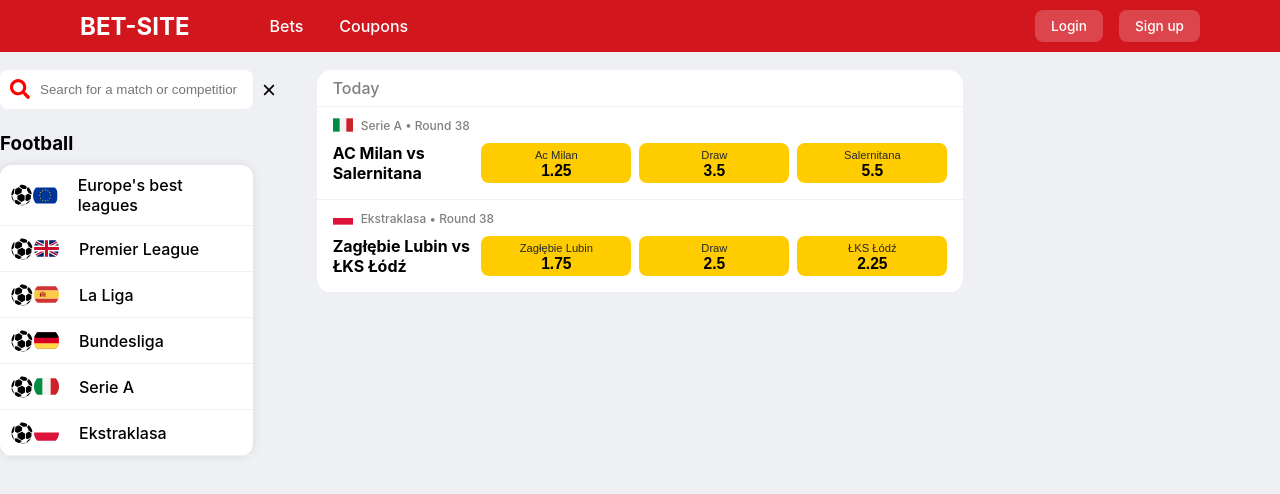
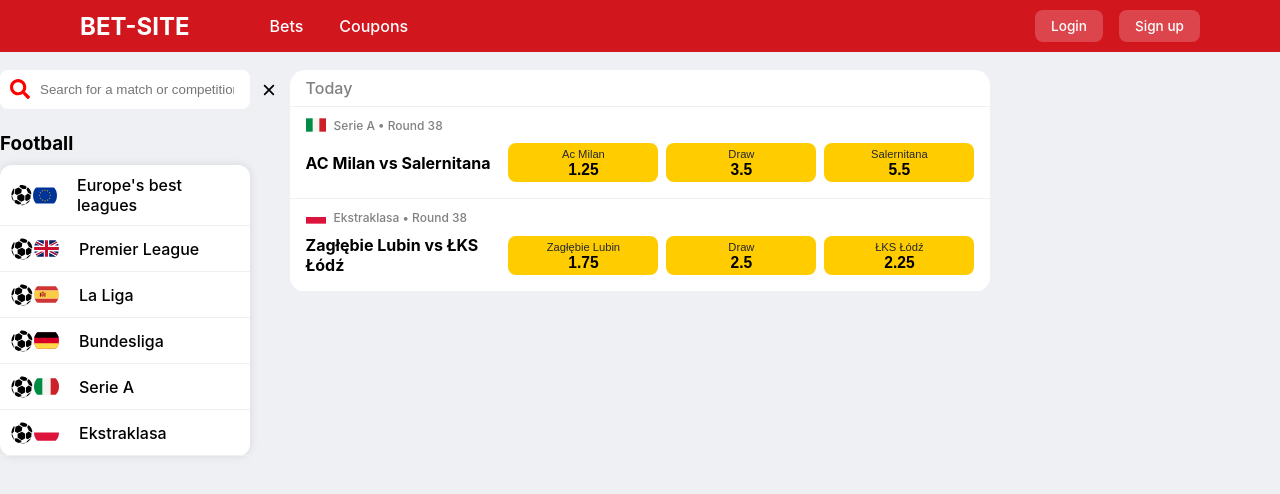
Before and after one commit to M3MONs/bet-simulator, a React (Create React App) app in the folder client/: page / in a window 1280 px wide. Shown: the top 494 px of the page. Built offline with nearby package versions, Linux system fonts and the light colour scheme.

Commit message:
refactor: Update grid layout and adjust gap size in HomePage

```diff
--- a/client/src/components/pages/HomePage.tsx
+++ b/client/src/components/pages/HomePage.tsx
@@ -9,8 +9,8 @@
     margin: 0 auto;
     padding: 70px 0;
     display: grid;
-    gap: 2.5rem;
-    grid-template-columns: 1fr 2.75fr 1fr;
+    gap: 1rem;
+    grid-template-columns: 1fr 3fr 1fr;
 `;
 
 const HomePage = () => {
```
